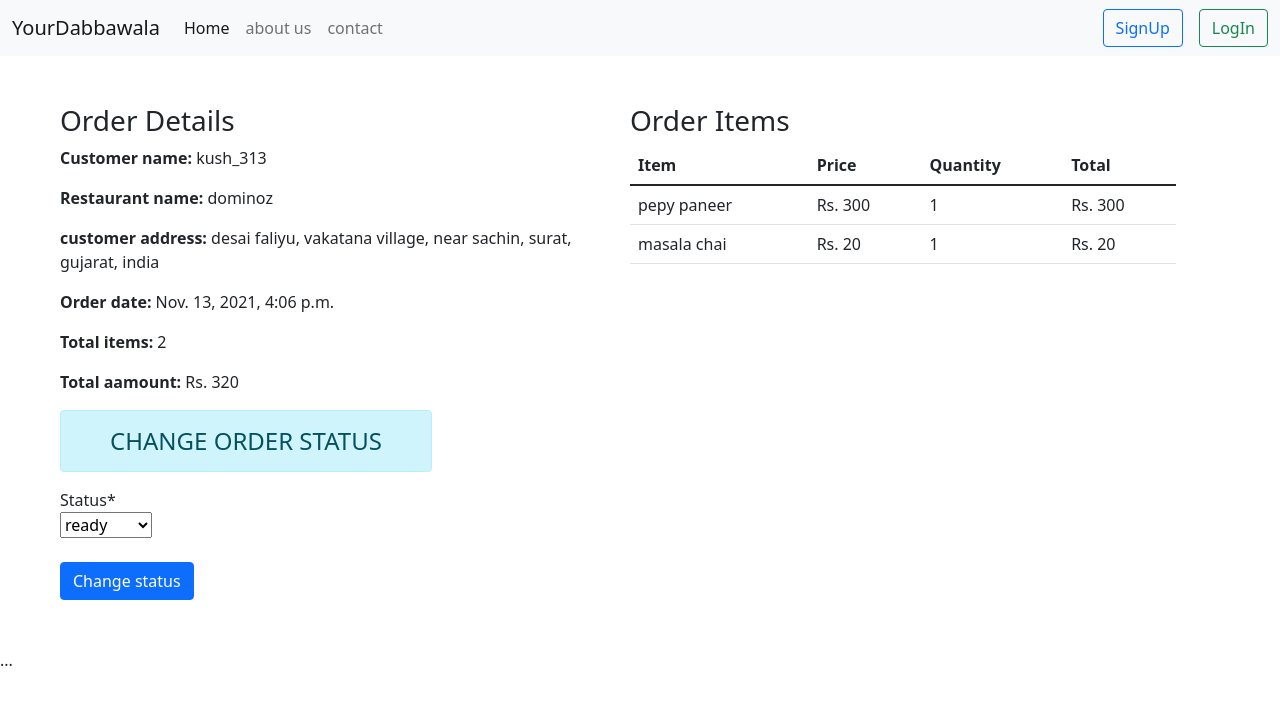
After one commit to kushmnaik/Project, a Django app: page /restaurant/orderDetail/7/ in a window 1280 px wide. The commit adds this page. Shown: the top 705 px of the page. Run offline with Django 3.2, Linux system fonts and the light colour scheme; data comes from the database, SQL or seed files in the repository; both versions use the stored data as it was after the commit; some libraries are stand-ins or nearby versions.

Commit message:
customer_restaurant_level_2

```diff
--- a/yourDabbawala/authentication/urls.py
+++ b/yourDabbawala/authentication/urls.py
@@ -11,6 +11,7 @@ urlpatterns = [
     path("logout/", logout_request, name= "logout"),
     path("customerInfo/",get_info, name='customerInfo'),
     path("restaurantInfo/",restaurant_info, name='restaurantInfo'),
+    path("deliveryInfo/",get_info_delivery_boy, name='deliveryInfo'),
     path("email_sent/",email_sent, name='email_sent'),
 
 
--- a/yourDabbawala/restaurant/admin.py
+++ b/yourDabbawala/restaurant/admin.py
@@ -7,6 +7,8 @@ from .models import Customer
 from .models import Restaurant
 from .models import OrderItem
 from .models import Order
+from .models import Delivery
+
 
 
 admin.site.register(MenuItem)
@@ -15,3 +17,4 @@ admin.site.register(Customer)
 admin.site.register(Restaurant)
 admin.site.register(OrderItem)
 admin.site.register(Order)
+admin.site.register(Delivery)
--- a/yourDabbawala/restaurant/forms.py
+++ b/yourDabbawala/restaurant/forms.py
@@ -1,6 +1,7 @@
 from django import forms
 from .models import *
 
+status_choices = (('2','ready'),('3','delivered'))
 
 class AddItem(forms.ModelForm):
 
@@ -10,3 +11,11 @@ class AddItem(forms.ModelForm):
         labels = {'name':'Item Name','price' : 'price' , 'image':'Image'}
 
 # class RegisterRestaurent(forms. ModelForm):
+
+class OrderDetail(forms.ModelForm):
+    status = forms.ChoiceField(
+        choices=status_choices,)
+
+    class Meta:
+        model = Order
+        fields = ['status']
--- a/yourDabbawala/restaurant/models.py
+++ b/yourDabbawala/restaurant/models.py
@@ -3,6 +3,16 @@ from django.db import models
 # Create your models here.
 from django.db import models
 from django.contrib.auth.models import User
+
+class Delivery(models. Model):
+    user = models.OneToOneField(User, on_delete=models.CASCADE)
+    name = models.CharField(max_length=200, null=True)
+    address = models.CharField(max_length=500, null=True)
+    phone = models.CharField(max_length=10, null=True)
+
+
+    def __str__(self):
+        return self.name +"("+str(self.user)+")"
 
 
 class Customer(models.Model):
@@ -10,7 +20,6 @@ class Customer(models.Model):
     name = models.CharField(max_length=200, null=True)
     address = models.CharField(max_length=500, null=True)
     phone = models.CharField(max_length=10, null=True)
-    # bio = models.TextField(blank=True, null=True)
 
     def __str__(self):
         return self.name +"("+str(self.user)+")"
@@ -61,6 +70,8 @@ class Order(models.Model):
     restaurant = models.ForeignKey(Restaurant, on_delete=models.CASCADE)
     items = models.ManyToManyField(OrderItem)
     order_date = models.DateTimeField(auto_now_add=True)
+    choices = [('0','not placed'),('1','placed'),('2','ready'),('3','delivered')]
+    status = models.CharField(max_length=1, choices=choices, default="")
 
     def __str__(self):
         return self.customer.name + self.restaurant.name
--- a/yourDabbawala/restaurant/templates/basic.html
+++ b/yourDabbawala/restaurant/templates/basic.html
@@ -38,7 +38,9 @@
       <a href="/authentication/register"><button class="btn btn-outline-primary mx-3" float=left>SignUp</button></a>
       <a href="/authentication/login"><button class="btn btn-outline-success" float=left>LogIn</button></a>
       {% else %}
-      <a href="/authentication/logout"><button class="btn btn-outline-danger" float=left>LogOut</button></a>
+      <a href="{% url 'orders' %}"><button class="btn btn-outline-success" float=left>orders</button></a>
+      <a href="/authentication/logout"><button class="btn btn-outline-danger m-2" float=left>LogOut</button></a>
+
       {% endif %}
 
 
--- /dev/null
+++ b/yourDabbawala/restaurant/templates/order_detail.html
@@ -0,0 +1,60 @@
+{% extends "basic.html" %}
+{% block head %}
+
+{% endblock %}
+
+{% block content %}
+
+{% load crispy_forms_tags %}
+
+
+
+<div class="container m-5">
+    <div class="row">
+        <div class="col-lg-6">
+            <h3>Order Details</h3>
+            <p><span class="fw-bold">Customer name:</span> {{order.customer.name}}</p>
+            <p><span class="fw-bold">Restaurant name:</span> {{order.restaurant.name}}</p>
+            <p><span class="fw-bold">customer address:</span> {{order.customer.address}}</p>
+            <p><span class="fw-bold">Order date:</span> {{order.order_date}}</p>
+            <p><span class="fw-bold">Total items:</span> {{order.total_cart_items}}</p>
+            <p><span class="fw-bold">Total aamount:</span> Rs. {{order.total_cart_amount}}</p>
+        </div>
+        <div class="col-lg-6">
+            <h3>Order Items</h3>
+            <table class="table table-hover">
+                <thead>
+                    <tr>
+                        <th scope="col">Item</th>
+                        <th scope="col">Price</th>
+                        <th scope="col">Quantity</th>
+                        <th scope="col">Total</th>
+                    </tr>
+                </thead>
+                <tbody>
+                    {% for item in order.items.all %}
+                    <tr>
+                        <td>{{ item.menu_item.name }}</td>
+                        <td>Rs. {{ item.menu_item.price }}</td>
+                        <td>{{ item.quantity }}</td>
+                        <td>Rs. {{ item.amount }} </td>
+                    </tr>
+                    {% endfor %}
+                </tbody>
+            </table>
+        </div>
+    </div>
+    <div>
+        <h4 class="text-center alert alert-info col-4">CHANGE ORDER STATUS</h4>
+        <form method='post'>
+            {% csrf_token %}
+            {{ form | crispy }}<br>
+            <button class="btn btn-primary" type="submit">Change status</button>
+        </form>
+
+    </div>
+</div>
+
+
+
+{% endblock %}
--- a/yourDabbawala/restaurant/templates/password/email_sent.txt
+++ b/yourDabbawala/restaurant/templates/password/email_sent.txt
@@ -10,6 +10,10 @@ if you are a restaurant owner ;)
 http://127.0.0.1:8000/authentication/restaurantInfo/
 
 
+if you are a delivery boy ;)
+http://127.0.0.1:8000/authentication/deliveryInfo/
+
+
 
 Sincerely,
 The Website Team
--- a/yourDabbawala/restaurant/urls.py
+++ b/yourDabbawala/restaurant/urls.py
@@ -8,5 +8,7 @@ urlpatterns = [
     path('edit/<int:id>/',edit_item, name='edit_item'),
     path('edit_profile/', edit_profile, name='edit_profile'),
     path('contactus/', contactUs, name='contactUs'),
-     path('about/', aboutUs, name='about')
+    path('orders/', Orders, name='orders'),
+    path('orderDetail/<int:id>/', orderDetail, name='orderdetail'),
+    path('about/', aboutUs, name='about')
 ]
--- a/yourDabbawala/restaurant/views.py
+++ b/yourDabbawala/restaurant/views.py
@@ -4,6 +4,7 @@ from django.contrib import messages
 from django.http import  HttpResponseRedirect
 from authentication.forms import *
 from .decorators import *
+from django.db.models import Q
 
 
 @is_authenticated
@@ -90,7 +91,24 @@ def edit_profile(request):
 
     return render(request, 'restaurant_info.html', context={"form": res_info})
 
+@allowed_users(['restaurant'])
+def Orders(request):
+    orders =  Order.objects.filter(Q(restaurant=request.user.restaurant.id)).filter( Q(status='1')|Q(status='2')|Q(status='3')).order_by('order_date')
 
+    return render(request,'orders.html', context={'orders':orders})
+
+def orderDetail(request,id):
+    if request.method=='POST':
+        item = Order.objects.get(pk=id)
+        form = OrderDetail(request.POST,instance=item)
+        if form.is_valid():
+            item.status = form.cleaned_data['status']
+            item.save()
+            return redirect('orders')
+    else :
+        item = Order.objects.get(pk=id)
+        form = OrderDetail(instance=item)
+    return render(request, 'order_detail.html', context={"form":form, 'order':item})
 
 def aboutUs(request):
     return render(request, 'about.html')
```
Also changed, not shown: yourDabbawala/authentication/forms.py (+14 -0 lines), yourDabbawala/authentication/templates/deliveryinfo.html (added, +16 -0 lines), yourDabbawala/authentication/templates/password/email_sent.txt (+8 -0 lines), yourDabbawala/authentication/views.py (+25 -1 lines), yourDabbawala/restaurant/templates/orders.html (added, +55 -0 lines), yourDabbawala/db.sqlite3, yourDabbawala/media/images/IMG_0081_9HzAe1X.JPG (added), yourDabbawala/restaurant/migrations/0002_orderitem_status.py (added), yourDabbawala/restaurant/migrations/0003_auto_20211113_1504.py (added), yourDabbawala/restaurant/migrations/0004_delivery.py (added), yourDabbawala/restaurant/templates/contactus.html (line endings or trailing spaces).
